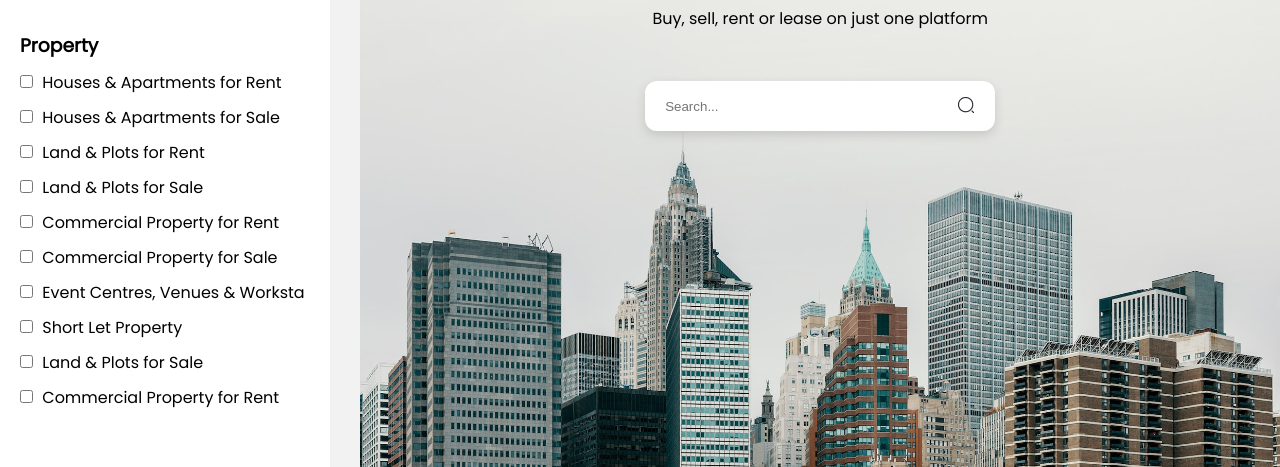
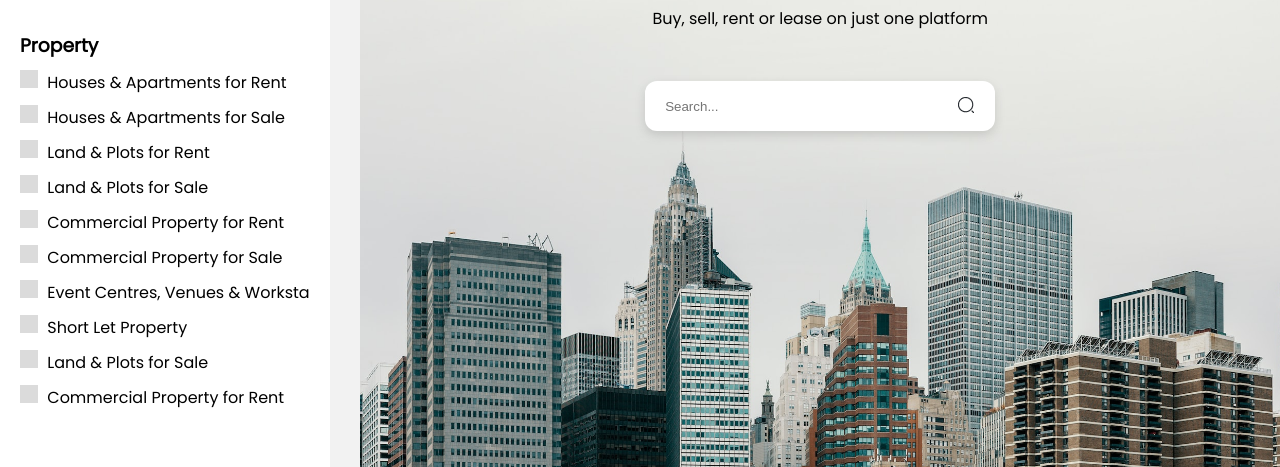
Before and after one commit to NDonadze/Mid-term-exam-project, a plain HTML site: page index.html in a window 1280 px wide. Shown: the part 257-724 px from the top of the page. Drawn offline with Linux system fonts and the light colour scheme.

Commit message:
add logo icon and checkbox styles

```diff
--- a/index.html
+++ b/index.html
@@ -3,9 +3,15 @@
 <head>
     <meta charset="UTF-8">
     <meta name="viewport" content="width=device-width, initial-scale=1.0">
+    <meta property="og:url"          content="http://127.0.0.1:5500/index.html" />
+    <meta property="og:type"          content="article" />
+    <meta property="og:title"          content="Find the house you want easily" />
+    <meta property="og:description"       content="Buy, Sell, Rent or lease on just one platform" />
+    <meta property="og:image"           content="img/home-internal-image.jpg" />
     <link rel="stylesheet" href="font.css">
     <link rel="stylesheet" href="style.css">
     <title>Main page</title>
+    <link rel="icon" type="image/x-icon" href="./img/logo.png">
 </head>
 <body>
     <header>
--- a/style.css
+++ b/style.css
@@ -599,3 +599,30 @@ footer{
 .similar-ads{
     margin: 20px;
 }
+input[type="checkbox"]{
+    position: relative;
+    width: 18px;
+    height: 18px;
+    background-color: rgb(219, 219, 219);
+    cursor: pointer;
+    appearance: none;
+    border: .25rem;
+}
+input[type="checkbox"]:checked{
+    background-color: #29B24E;
+}
+input[type="checkbox"]::before{
+    content: "";
+    position: absolute;
+    top: 1px;
+    left: 6px;
+    width: 5px;
+    height: 10px;
+    border: 2.5px solid transparent;
+    border-left: none;
+    border-top: none;
+    transform: rotate(45deg) scale(1);
+}
+input[type="checkbox"]:checked:before{
+    border-color: #ECECEC;
+}
```
Also changed, not shown: home-internal.html (+1 -0 lines).
